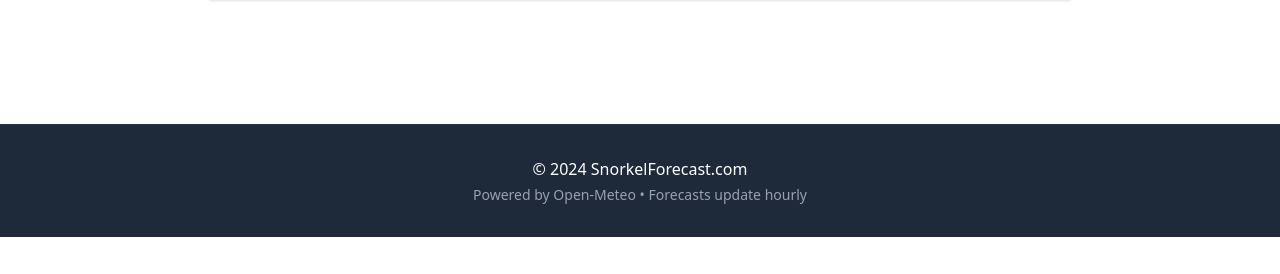
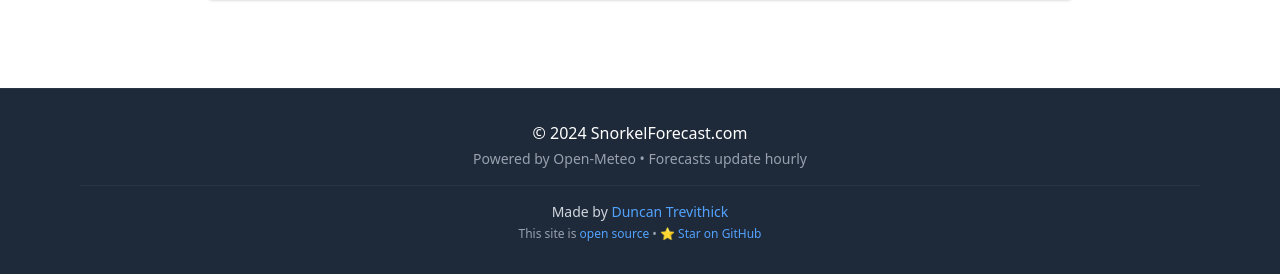
Before and after one commit to dunctk/snorkelforecast, a Django app: template conditions/templates/conditions/index.html in a window 1280 px wide. Shown: the part 563-837 px from the top of the page. Before the commit the page ends 800 px from the top, so only its background shows below. Run offline with Django 5.2, Linux system fonts and the light colour scheme; the template is opened without the code that fills it, so the values that code supplies are empty; style sheets or scripts are compiled from the project's sources.

Commit message:
feat: add footer attribution and open source links
- Add 'Made by Duncan Trevithick' with link to duncant.co.uk
- Include open source mention with GitHub repository link
- Add 'Star on GitHub' call-to-action
- Style links with theme-aware hover effects
- Maintain consistent footer design with existing night mode support

```diff
--- a/conditions/templates/conditions/base.html
+++ b/conditions/templates/conditions/base.html
@@ -65,6 +65,15 @@
       <div class="max-w-6xl mx-auto px-4 text-center">
         <p>&copy; 2024 SnorkelForecast.com</p>
         <p class="text-gray-400 ui-night:text-gray-500 text-sm mt-1">Powered by Open‑Meteo • Forecasts update hourly</p>
+        <div class="mt-4 pt-4 border-t border-gray-700/50">
+          <p class="text-gray-300 ui-night:text-gray-400 text-sm">
+            Made by <a href="https://duncant.co.uk" target="_blank" rel="noopener noreferrer" class="text-blue-400 hover:text-blue-300 ui-night:text-blue-300 ui-night:hover:text-blue-200 transition-colors">Duncan Trevithick</a>
+          </p>
+          <p class="text-gray-400 ui-night:text-gray-500 text-xs mt-1">
+            This site is <a href="https://github.com/dunctk/snorkelforecast" target="_blank" rel="noopener noreferrer" class="text-blue-400 hover:text-blue-300 ui-night:text-blue-300 ui-night:hover:text-blue-200 transition-colors">open source</a> •
+            <a href="https://github.com/dunctk/snorkelforecast" target="_blank" rel="noopener noreferrer" class="text-blue-400 hover:text-blue-300 ui-night:text-blue-300 ui-night:hover:text-blue-200 transition-colors">⭐ Star on GitHub</a>
+          </p>
+        </div>
       </div>
     </footer>
   </body>
```
